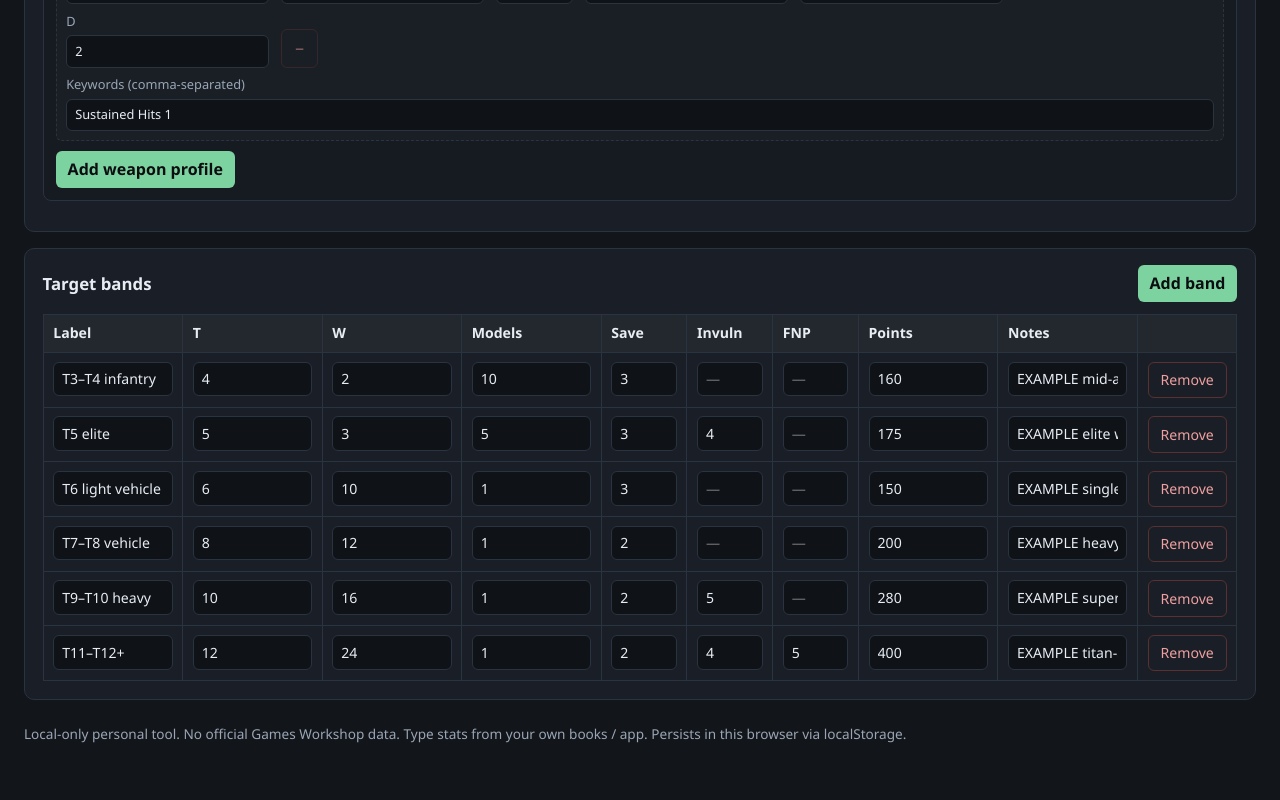
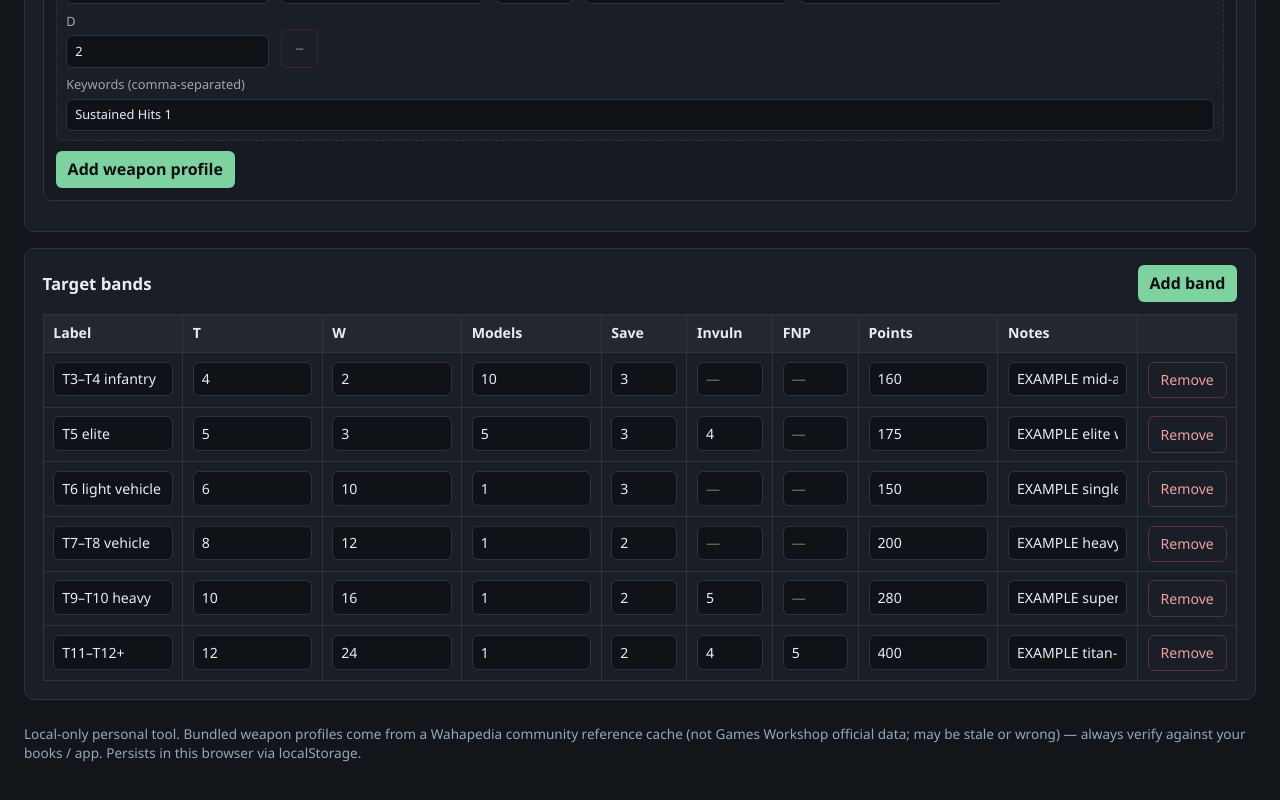
Before and after one commit to leemichaelo/cull-bench, a React (Vite) app: page / in a window 1280 px wide. Shown: the part 2059-2859 px from the top of the page. Built offline with nearby package versions, Linux system fonts and the light colour scheme.

Commit message:
feat: catalog disclaimer in App footer and ListPaste match styles

```diff
--- a/src/App.tsx
+++ b/src/App.tsx
@@ -68,8 +68,10 @@ export default function App() {
       <BandEditor bands={bands} onChange={setBands} />
 
       <footer className="footer">
-        Local-only personal tool. No official Games Workshop data. Type stats
-        from your own books / app. Persists in this browser via localStorage.
+        Local-only personal tool. Bundled weapon profiles come from a Wahapedia
+        community reference cache (not Games Workshop official data; may be
+        stale or wrong) — always verify against your books / app. Persists in
+        this browser via localStorage.
       </footer>
     </div>
   );
```
